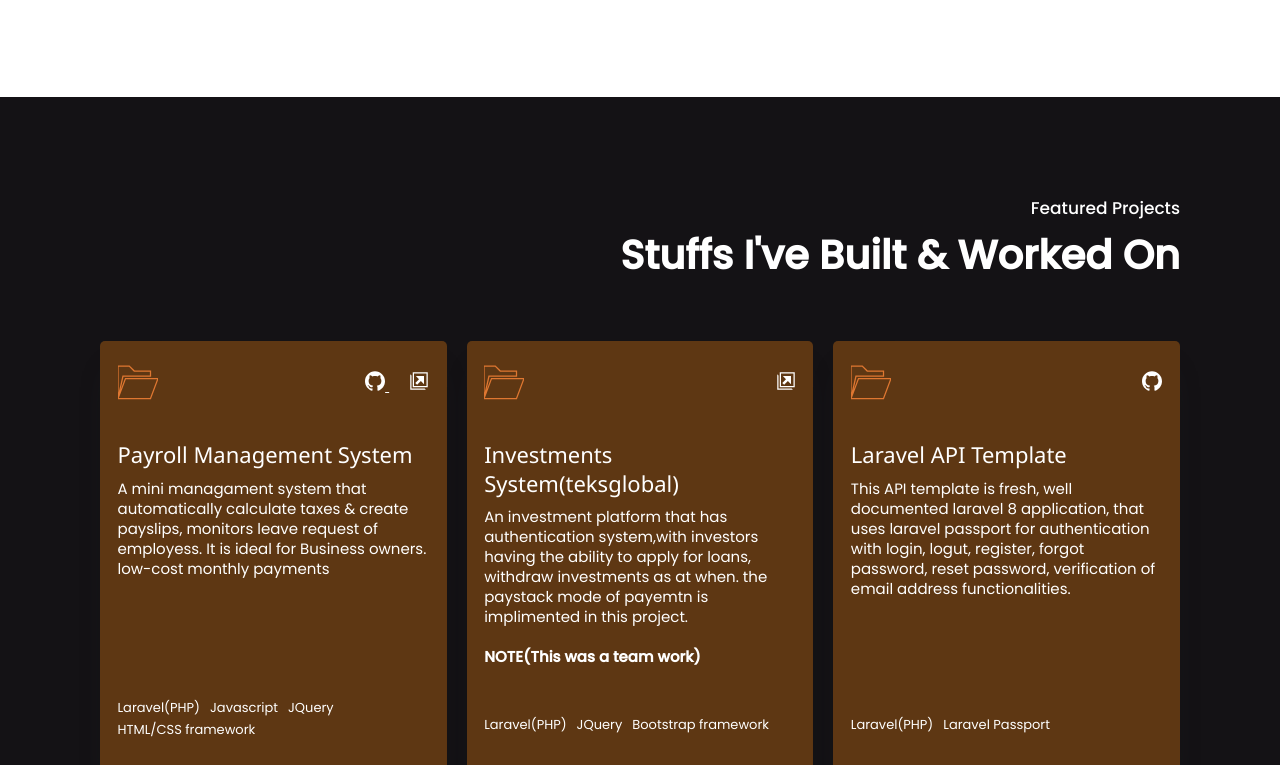
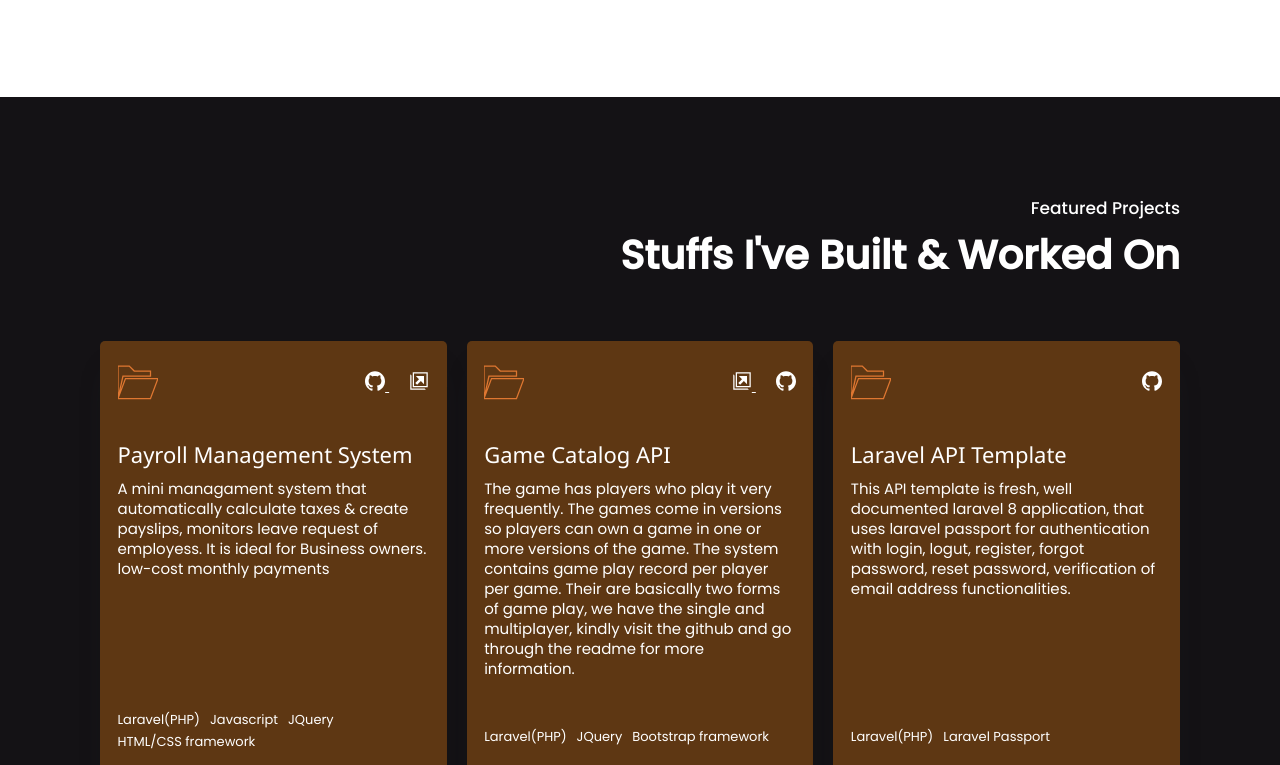
Before and after one commit to harmlessprince/teequeportfolio, a website: page index.html in a window 1280 px wide. Shown: the part 2035-2800 px from the top of the page. Drawn offline with nearby package versions, Linux system fonts and the light colour scheme.

Commit message:
added game catalog api project

```diff
--- a/index.html
+++ b/index.html
@@ -79,7 +79,7 @@
                     <div class="hero-content">
                         <div class="hero-content__introduction">
                             <h1 class="big-heading">Hi! I'm Adewuyi Taofeeq</h1>
-                            <h4 class="mid-heading">Full Stack Developer/IT Technician & Technical Writer</h4>
+                            <h4 class="mid-heading">Back-end Developer/IT Technician & Technical Writer</h4>
                             <p class="summary ">For 1+ year(s), I have specilaised in back-end development (and occasionally designing) exceptional websites, web apps and providing IT support for both individual and organizations for over 3+ years</p>
                             <a href="mailto:realolamilekan@gmail.com"><button class="btn hero-content__introduction--btn ">get in touch</button></a></div>
                         <div class="hero-content__image"><img src="img/programmer.svg" alt="Trulli" style="width: 100%;"></div>
@@ -217,17 +217,23 @@
                                         </div>
                                         <div class="card__header--links ">
 
-                                            <a href="https://investment.teksglobal.com.ng/" class="demo " target="_blank">
+                                            <a href=" https://gamecatalog.herokuapp.com/api/players" class="demo " target="_blank">
                                                 <svg class="card__header--links__icon ">
                                                 <use xlink:href="img/sprite.svg#icon-new-tab "></use>
                                             </svg>
                                             </a>
+                                            <aa href="https://github.com/harmlessprince/gamecatalog" class="git " target="_blank">
+                                                <svg class="card__header--links__icon ">
+                                                <use xlink:href="img/sprite.svg#icon-github "></use>
+                                            </svg>
+                                                </a>
                                         </div>
                                     </div>
-                                    <h3 class="card__title ">Investments System(teksglobal)</h3>
+                                    <h3 class="card__title ">Game Catalog API</h3>
                                     <div class="card__description ">
                                         <p>
-                                            An investment platform that has authentication system,with investors having the ability to apply for loans, withdraw investments as at when. the paystack mode of payemtn is implimented in this project. <br>                                            <br> <strong> NOTE(This was a team work)</strong>
+                                            The game has players who play it very frequently. The games come in versions so players can own a game in one or more versions of the game. The system contains game play record per player per game. Their are basically two forms of game play, we have the
+                                            single and multiplayer, kindly visit the github and go through the readme for more information.
                                         </p>
                                     </div>
                                 </header>
@@ -383,7 +389,7 @@
                         <h2 class="numbered-heading self-align-center mb-lg">
                             Get in Touch</h2>
 
-                        <p class="info ">I am currently in serach of remote friendly Junior Software Developer role. I am more than happy to work with a team. Kindly reach out by saying hello</p>
+                        <p class="info ">I am currently in search of remote friendly Junior Software Developer role. I am more than happy to work with a team. Kindly reach out by saying hello</p>
                         <a href="mailto:realolamilekan@gmail.com">
                             <button class="btn ">Say hello</button>
                         </a>
@@ -414,23 +420,6 @@
                 <div class="footer__copyright ">
                     <p class="mb-md">Designed & Built by Adewuyi Taofeeq &copy;
                         <span class="year"></span>. All Rights Reserved</p>
-                    <!-- <div class="footer__social">
-                        <a href="https://github.com/harmlessprince" class="" target="_blank">
-                            <svg class="footer__social__icon ">
-                            <use xlink:href="img/sprite.svg#icon-github "></use>
-                        </svg>
-                        </a>
-                        <a href="https://www.linkedin.com/in/adewuyi-taofeeq-olamilekan/" class="" target="_blank">
-                            <svg class="footer__social__icon ">
-                            <use xlink:href="img/sprite.svg#icon-linkedin "></use>
-                        </svg>
-                        </a>
-                        <a href="https://teeque.hashnode.dev/" class="demo" target="_blank">
-                            <svg class="footer__social__icon ">
-                            <use xlink:href="img/sprite.svg#icon-blogger"></use>
-                        </svg>
-                        </a>
-                    </div> -->
                 </div>
             </div>
 
```
